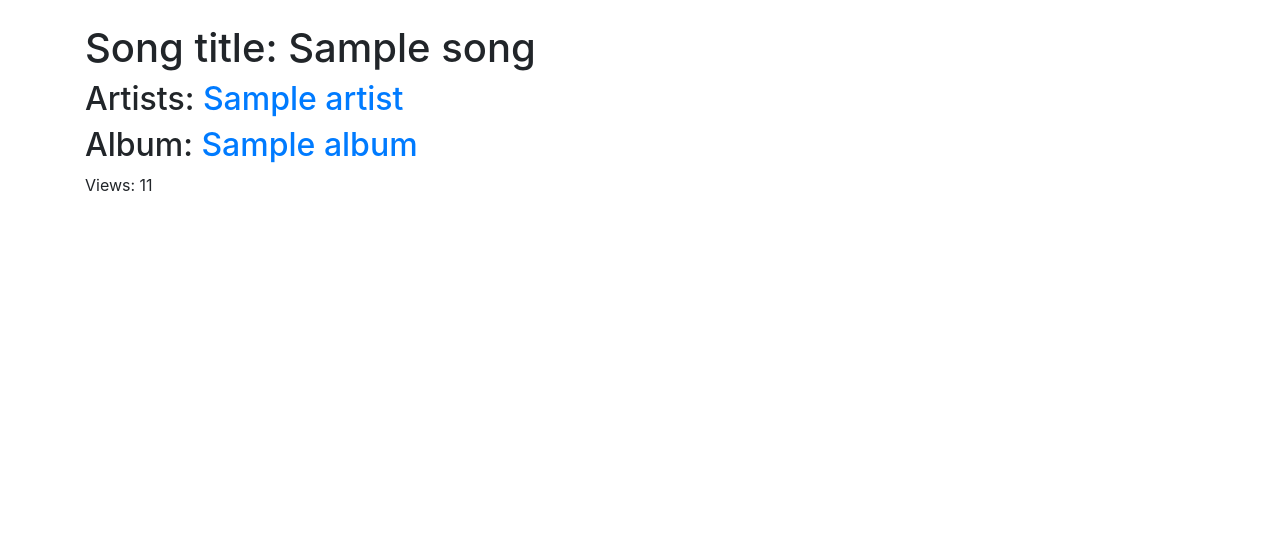
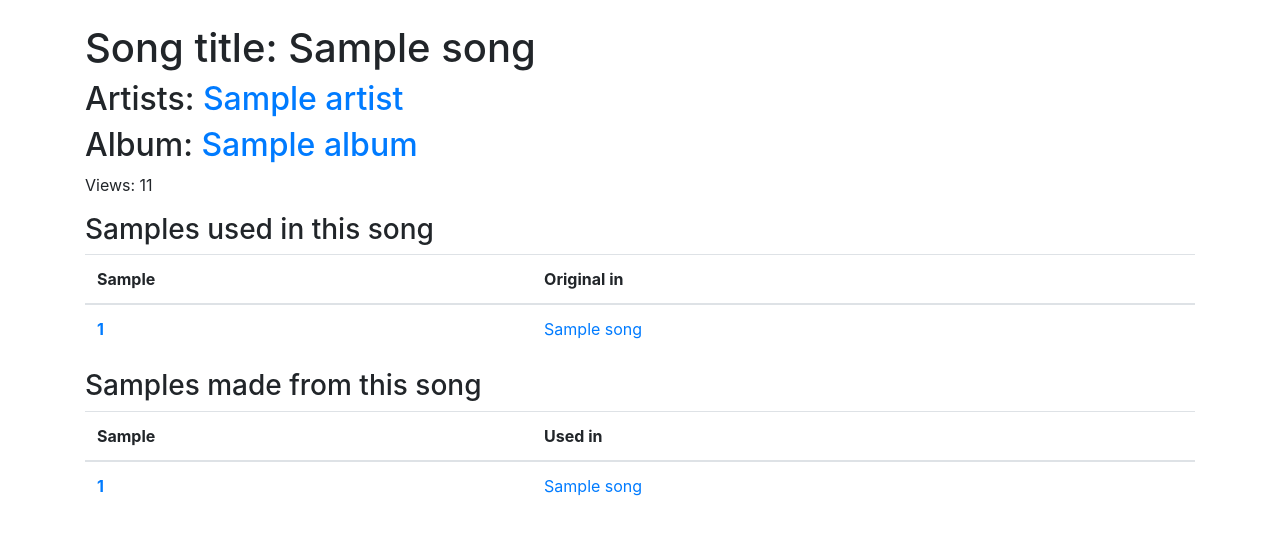
Before and after one commit to vikketii/tsoha, a Flask app: page /songs/1/ in a window 1280 px wide. Shown: the part 56-591 px from the top of the page. Run offline with Flask 2, Linux system fonts and the light colour scheme; tables that the repository leaves empty hold one stand-in row (Sample ...); some libraries are stand-ins or nearby versions.

Commit message:
added sample list to song view

```diff
--- a/application/songs/models.py
+++ b/application/songs/models.py
@@ -16,23 +16,34 @@ class Song(Base):
         self.views = 0
 
     @staticmethod
-    def find_song_and_artists(id):
+    def find_song_and_artists_and_samples(id):
         stmt = text("""SELECT song.id, song.name, song.views,
                         artist.id, artist.name,
-                        album.id, album.name FROM song
+                        album.id, album.name,
+                        used.id, used_original.id, used_original.name,
+                        original.id, original_used.id, original_used.name FROM song
                         JOIN song_artist ON song_artist.song_id = song.id
                         JOIN artist ON artist.id = song_artist.artist_id
                         JOIN album ON album.id = song.album_id
+                        LEFT JOIN sample AS used ON used.used_id = song.id
+                        LEFT JOIN song AS used_original ON used_original.id = used.original_id
+                        LEFT JOIN sample AS original ON original.original_id = song.id
+                        LEFT JOIN song AS original_used ON original_used.id = original.used_id
                         WHERE song.id = :id""").params(id=id)
 
         res = db.engine.execute(stmt)
-        response = {'artists': []}
+        response = {'artists': [], 'used_samples': [], 'original_samples': []}
 
         for row in res:
             response.update(
                 [('id', row[0]), ('name', row[1]), ('views', row[2]),
                  ('album', {'id': row[5], 'name': row[6]})])
             response['artists'].append({'id': row[3], 'name': row[4]})
+
+            if row[7] and row[8]:
+                response['used_samples'].append({'id': row[7], 'original': {'id': row[8], 'name': row[9]}})
+            if row[10] and row[11]:
+                response['original_samples'].append({'id': row[10], 'used': {'id': row[11], 'name': row[12]}})
 
         return response
 
--- a/application/songs/views.py
+++ b/application/songs/views.py
@@ -31,9 +31,9 @@ def songs_view_one(song_id):
     song.views += 1
     db.session().commit()
 
-    song_and_artists = Song.find_song_and_artists(song_id)
+    song_and_artists_and_samples = Song.find_song_and_artists_and_samples(song_id)
 
-    return render_template('songs/one.html', song=song_and_artists)
+    return render_template('songs/one.html', song=song_and_artists_and_samples)
 
 
 @app.route('/songs/<song_id>/delete', methods=['POST'])
--- a/application/templates/songs/one.html
+++ b/application/templates/songs/one.html
@@ -22,4 +22,46 @@
 </form>
 {% endif %}
 
+{% if song.used_samples %}
+<h3>Samples used in this song</h3>
+<table class="table">
+    <thead>
+        <tr>
+            <th scope="col">Sample</th>
+            <th scope="col">Original in</th>
+        </tr>
+    </thead>
+    <tbody>
+        {% for sample in song.used_samples %}
+        <tr>
+            <th><a href="{{ url_for('samples_view_one', sample_id=sample.id) }}">{{ sample.id }}</a></th>
+            <td><a href="{{ url_for('songs_view_one', song_id=sample.original.id ) }}">{{ sample.original.name }}</a>
+            </td>
+        </tr>
+        {% endfor %}
+    </tbody>
+</table>
+{% endif %}
+
+{% if song.original_samples %}
+<h3>Samples made from this song</h3>
+<table class="table">
+    <thead>
+        <tr>
+            <th scope="col">Sample</th>
+            <th scope="col">Used in</th>
+        </tr>
+    </thead>
+    <tbody>
+        {% for sample in song.original_samples %}
+        <tr>
+            <th><a href="{{ url_for('samples_view_one', sample_id=sample.id) }}">{{ sample.id }}</a></th>
+            <td><a href="{{ url_for('songs_view_one', song_id=sample.used.id ) }}">{{ sample.used.name }}</a>
+            </td>
+        </tr>
+        {% endfor %}
+    </tbody>
+</table>
+{% endif %}
+
 {% endblock %}
```
